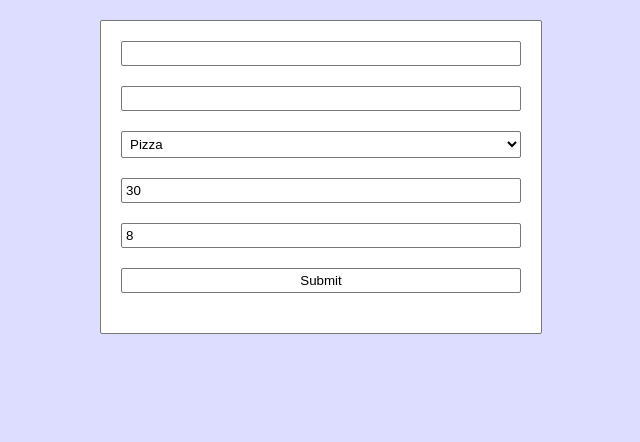
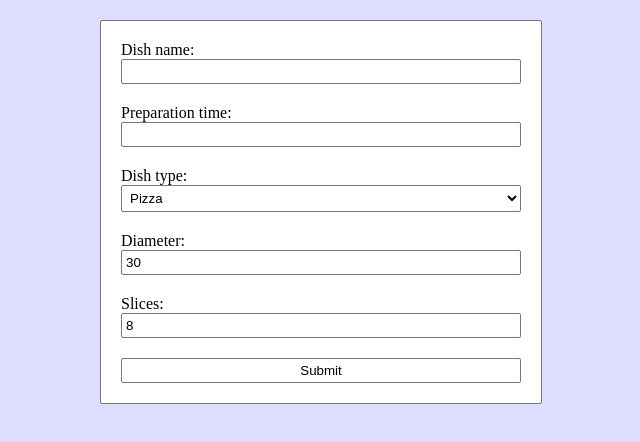
Before and after one commit to felix-lipski/dish-form-task, a React (Create React App) app: page / in a window 1280 px wide. Shown: the top 442 px of the page, without its empty margins (319-959 px from the left). Built offline with nearby package versions, Linux system fonts and the light colour scheme.

Commit message:
feat: add error boxes and labels

```diff
--- a/package.json
+++ b/package.json
@@ -3,6 +3,7 @@
   "version": "0.1.0",
   "private": true,
   "dependencies": {
+    "@hookform/error-message": "^2.0.0",
     "@testing-library/jest-dom": "^5.11.4",
     "@testing-library/react": "^11.1.0",
     "@testing-library/user-event": "^12.1.10",
--- a/src/DishForm.scss
+++ b/src/DishForm.scss
@@ -30,7 +30,7 @@ form {
   input,
   select,
   div.html-duration-picker-wrapper {
-    margin: 0 0 20px 0;
+    //margin: 0 0 20px 0;
     width: auto;
   }
   input,
@@ -41,4 +41,10 @@ form {
     border-radius: 2px;
     padding: 4px;
   }
+
+  .error {
+    font-size: 14px;
+    height: 20px;
+    color: red;
+  }
 }
--- a/src/DishForm.tsx
+++ b/src/DishForm.tsx
@@ -1,78 +1,119 @@
 import { useForm, useWatch } from "react-hook-form";
+import { ErrorMessage } from "@hookform/error-message";
 import "html-duration-picker";
 import "./DishForm.scss";
 import { Dish } from "./types";
 
 const DishForm = () => {
-  const { register, handleSubmit, control } = useForm();
+  const {
+    register,
+    handleSubmit,
+    control,
+    formState: { errors },
+  } = useForm({ mode: "all" });
 
   const dish_type = useWatch({ control, name: "type", defaultValue: "pizza" });
 
   const onSubmit = (data: Dish) => console.log(data);
 
+  const fieldRequired = { value: true, message: "Field required!" };
+
   return (
     <form onSubmit={handleSubmit(onSubmit)}>
-      <input type="text" {...register("name", { required: true })} />
+      <label htmlFor="name">Dish name:</label>
+      <input type="text" {...register("name", { required: fieldRequired })} />
+      <div className="error">
+        <ErrorMessage errors={errors} name="name" />
+      </div>
+
+      <label htmlFor="preparation_time">Preparation time:</label>
       <input
         type="text"
         className="html-duration-picker"
-        {...register("preparation_time", { required: true })}
+        {...register("preparation_time", { required: fieldRequired })}
       />
-      <select {...register("type", { required: true })}>
+      <div className="error">
+        <ErrorMessage errors={errors} name="preparation_time" />
+      </div>
+
+      <label htmlFor="type">Dish type:</label>
+      <select {...register("type", { required: fieldRequired })}>
         <option value="pizza">Pizza</option>
         <option value="soup">Soup</option>
         <option value="sandwich">Sandwich</option>
       </select>
+      <div className="error">
+        <ErrorMessage errors={errors} name="type" />
+      </div>
 
       {dish_type === "pizza" ? (
         <div className="pizza-group">
+          <label htmlFor="diameter">Diameter:</label>
           <input
             type="number"
             step="0.1"
             defaultValue="30"
             {...register("diameter", {
-              required: true,
+              required: fieldRequired,
               shouldUnregister: true,
               setValueAs: (value: string) => parseFloat(value),
             })}
           />
+          <div className="error">
+            <ErrorMessage errors={errors} name="diameter" />
+          </div>
+
+          <label htmlFor="no_of_slices">Slices:</label>
           <input
             type="number"
             min="1"
             defaultValue="8"
             {...register("no_of_slices", {
-              required: true,
+              required: fieldRequired,
               shouldUnregister: true,
               setValueAs: (value: string) => parseInt(value),
             })}
           />
+          <div className="error">
+            <ErrorMessage errors={errors} name="no_of_slices" />
+          </div>
         </div>
       ) : dish_type === "soup" ? (
         <>
           <div />
+          <label htmlFor="spiciness_scale">Spiciness:</label>
           <input
             type="range"
             min="1"
             max="10"
             defaultValue="5"
             {...register("spiciness_scale", {
-              required: true,
+              required: fieldRequired,
               shouldUnregister: true,
               setValueAs: (value: string) => parseInt(value),
             })}
           />
+          <div className="error">
+            <ErrorMessage errors={errors} name="spiciness_scale" />
+          </div>
         </>
       ) : dish_type === "sandwich" ? (
+        <>
+          <label htmlFor="slices_of_bread">Bread slices:</label>
           <input
             type="number"
             min="1"
             defaultValue="2"
             {...register("slices_of_bread", {
-            required: true,
+              required: fieldRequired,
               shouldUnregister: true,
               setValueAs: (value: string) => parseInt(value),
             })}
           />
+          <div className="error">
+            <ErrorMessage errors={errors} name="slices_of_bread" />
+          </div>
+        </>
       ) : null}
 
       <input type="submit" />
```
Also changed, not shown: 1 other file (tests, documents, lock files or other folders). Lines whose indentation alone changed are shown as unchanged.
